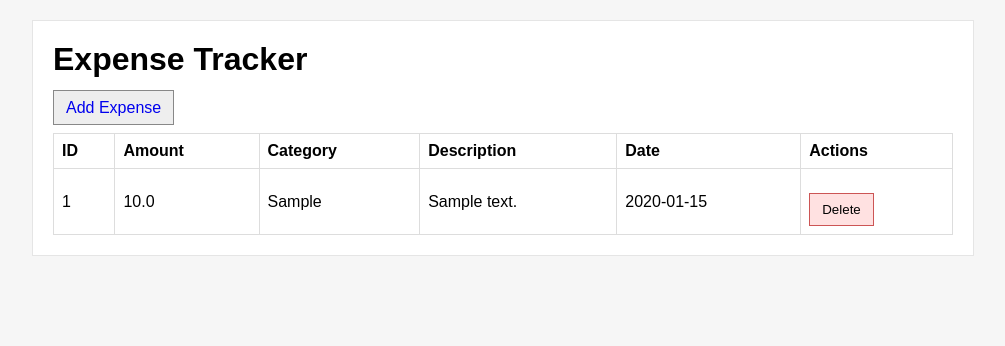
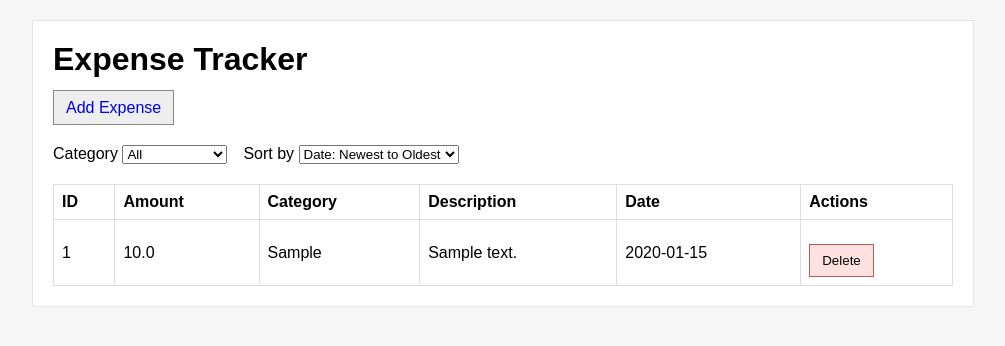
Before and after one commit to paggybansal/expense-tracker-app, a Flask app: page / in a window 1280 px wide. Shown: the top 346 px of the page, without its empty margins (137-1142 px from the left). Run offline with Flask 3, Linux system fonts and the light colour scheme; tables that the repository leaves empty hold one stand-in row (values such as "Sample post").

Commit message:
CODEMIECAP-1: Add category filter, sorting, budget banner and empty state
Co-Authored-By: Claude Sonnet 5.5 <noreply@anthropic.com>

```diff
--- a/app.py
+++ b/app.py
@@ -1,8 +1,23 @@
+import os
+from datetime import date as _date
+
 from flask import Flask, render_template, request, redirect, url_for
 
-from models import init_db, get_all_expenses, add_expense, delete_expense
+from models import (
+    init_db, get_all_expenses, add_expense, delete_expense, get_month_total, SORT_OPTIONS,
+)
 
 app = Flask(__name__)
+
+CATEGORIES = ["Food", "Travel", "Utilities", "Entertainment"]
+SORT_LABELS = [
+    ("date_desc", "Date: Newest to Oldest"),
+    ("date_asc", "Date: Oldest to Newest"),
+    ("amount_desc", "Amount: High to Low"),
+    ("amount_asc", "Amount: Low to High"),
+]
+# Monthly budget limit; configurable via MONTHLY_BUDGET env var (default 1000)
+MONTHLY_BUDGET = float(os.environ.get("MONTHLY_BUDGET", "1000"))
 
 # Initialize DB (creates db/expenses.db on first run)
 init_db()
@@ -10,8 +25,23 @@ init_db()
 
 @app.get("/")
 def index():
-    expenses = get_all_expenses()
-    return render_template("index.html", expenses=expenses)
+    category = request.args.get("category", "All")
+    if category != "All" and category not in CATEGORIES:
+        category = "All"
+    sort = request.args.get("sort", "date_desc")
+    if sort not in SORT_OPTIONS:
+        sort = "date_desc"
+    expenses = get_all_expenses(category, sort)
+    month_total = get_month_total(_date.today().strftime("%Y-%m"))
+    return render_template(
+        "index.html",
+        expenses=expenses,
+        categories=CATEGORIES,
+        sort_labels=SORT_LABELS,
+        selected_category=category,
+        selected_sort=sort,
+        budget_exceeded=month_total > MONTHLY_BUDGET,
+    )
 
 
 @app.get("/add")
--- a/models.py
+++ b/models.py
@@ -32,10 +32,26 @@ def init_db():
     conn.close()
 
 
-def get_all_expenses():
+SORT_OPTIONS = {
+    "date_desc": "date DESC, id DESC",
+    "date_asc": "date ASC, id ASC",
+    "amount_desc": "amount DESC",
+    "amount_asc": "amount ASC",
+}
+
+
+def get_all_expenses(category=None, sort=None):
+    order_by = SORT_OPTIONS.get(sort)  # whitelist only; never interpolate user input
+    query = "SELECT id, amount, category, description, date FROM expenses"
+    params = []
+    if category and category != "All":
+        query += " WHERE category = ?"
+        params.append(category)
+    if order_by:
+        query += " ORDER BY " + order_by
     conn = get_conn()
     cur = conn.cursor()
-    cur.execute("SELECT id, amount, category, description, date FROM expenses")
+    cur.execute(query, params)
     rows = cur.fetchall()
     conn.close()
     return rows
@@ -58,3 +74,16 @@ def delete_expense(expense_id):
     cur.execute("DELETE FROM expenses WHERE id = ?", (expense_id,))
     conn.commit()
     conn.close()
+
+
+def get_month_total(month_prefix):
+    """Sum of amounts for dates starting with month_prefix (YYYY-MM)."""
+    conn = get_conn()
+    cur = conn.cursor()
+    cur.execute(
+        "SELECT COALESCE(SUM(amount), 0) FROM expenses WHERE date LIKE ?",
+        (month_prefix + "-%",),
+    )
+    total = cur.fetchone()[0]
+    conn.close()
+    return total
--- a/static/style.css
+++ b/static/style.css
@@ -78,3 +78,8 @@ the .btn-row {
   padding: 8px 12px;
   background: #eee;
 }
+
+.budget-warning { background: #fdecea; color: #b71c1c; border: 2px solid #b71c1c; padding: 12px 16px; margin-bottom: 16px; font-weight: bold; border-radius: 4px; }
+.filter-row { display: flex; gap: 16px; margin-bottom: 16px; }
+.empty-state { text-align: center; padding: 24px; }
+.empty-state .button { display: inline-block; padding: 6px 12px; background: #1976d2; color: #fff; text-decoration: none; border-radius: 4px; }
--- a/templates/index.html
+++ b/templates/index.html
@@ -8,11 +8,39 @@
   </head>
   <body>
     <div class="container">
+      {% if budget_exceeded %}
+      <div class="budget-warning" role="alert">⚠️ Warning: Monthly Budget Exceeded!</div>
+      {% endif %}
       <h1>Expense Tracker</h1>
       <p class="link-row">
         <a href="{{ url_for('add_expense_form') }}">Add Expense</a>
       </p>
 
+      <form method="get" action="{{ url_for('index') }}" class="filter-row">
+        <label>Category
+          <select name="category" onchange="this.form.submit()">
+            <option value="All" {% if selected_category == 'All' %}selected{% endif %}>All</option>
+            {% for c in categories %}
+            <option value="{{ c }}" {% if selected_category == c %}selected{% endif %}>{{ c }}</option>
+            {% endfor %}
+          </select>
+        </label>
+        <label>Sort by
+          <select name="sort" onchange="this.form.submit()">
+            {% for value, label in sort_labels %}
+            <option value="{{ value }}" {% if selected_sort == value %}selected{% endif %}>{{ label }}</option>
+            {% endfor %}
+          </select>
+        </label>
+        <noscript><button type="submit">Apply</button></noscript>
+      </form>
+
+      {% if not expenses and selected_category != 'All' %}
+      <div class="empty-state">
+        <p>No expenses found for this category</p>
+        <a class="button" href="{{ url_for('index') }}">Clear Filters</a>
+      </div>
+      {% else %}
       <table>
         <thead>
           <tr>
@@ -41,6 +69,7 @@
           {% endfor %}
       </tbody>
     </table>
+      {% endif %}
     </div>
   </body>
 </html>
```
Also changed, not shown: README.md.
